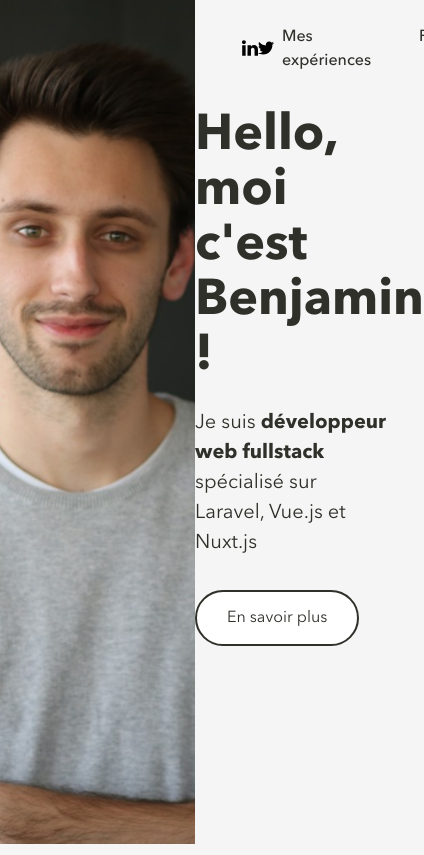
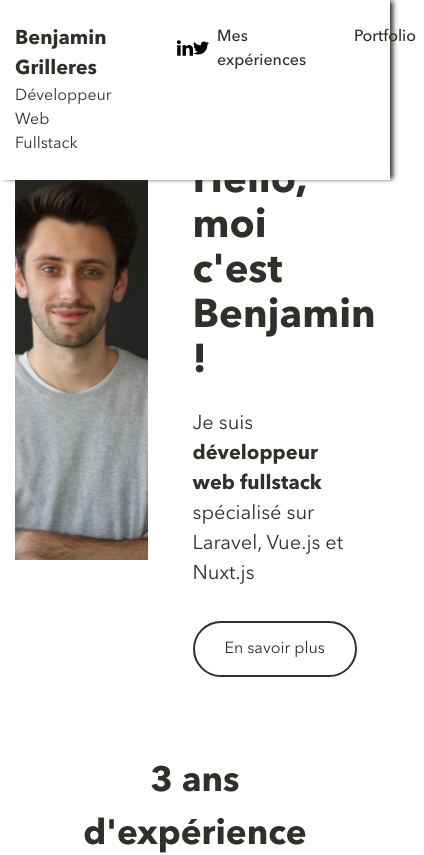
Before and after one commit to benjamin-grilleres/ben-website, a Nuxt app: page / in a window 390 px wide. Shown: the top 855 px of the page, 424 px wide, since content can reach past the window. Built offline with nearby package versions, Linux system fonts and the light colour scheme.

Commit message:
start improve responsive homepage

```diff
--- a/assets/scss/common/common.scss
+++ b/assets/scss/common/common.scss
@@ -21,7 +21,8 @@
 html,body {
   color: $black;
   font-family: 'AvenirNextRegular';
-  background: $grey;
+
+  background: white;
   height: 100%;
 }
 
--- a/assets/scss/pages/homepage.scss
+++ b/assets/scss/pages/homepage.scss
@@ -1,10 +1,20 @@
 .homepage {
 
   .homepage-part-1 {
+
+    @media screen and (max-width: $screen-lg) {
+      margin-top: 160px;
+    }
+
     .title-h1 {
       font-size: 50px;
       line-height: 55px;
       @apply font-avenir-bold;
+
+      @media screen and (max-width: $screen-ipad-paysage) {
+        font-size: 40px;
+        line-height:45px;
+      }
     }
 
     .title-h2 {
@@ -14,6 +24,15 @@
 
     .ben-image {
       background-color: $black;
+      height: 100vh;
+
+      @media screen and (max-width: $screen-xl) {
+        height: 600px;
+      }
+
+      @media screen and (max-width: $screen-lg) {
+        height: 400px
+      }
 
       opacity: 0;
       left: -40px;
@@ -26,6 +45,14 @@
 
       &.hide-image-scroll {
         opacity: 0;
+      }
+    }
+
+    .custom-padding {
+      padding: 0 !important;
+
+      @media screen and (max-width: $screen-lg) {
+        padding: 0 15px !important;
       }
     }
   }
--- a/components/common/includes/GeneralNavbarHomepage.vue
+++ b/components/common/includes/GeneralNavbarHomepage.vue
@@ -1,12 +1,12 @@
 <template>
-  <div class="fixed w-full z-10 py-6 navbar-animated" :class="[displayText ? 'bg-white' : 'bg-grey', classActive ? 'active' : '' ]">
+  <div class="fixed w-full z-40 lg:z-10 py-6 navbar-animated" :class="[displayText ? 'bg-white shadow-navbar' : 'bg-white', classActive ? 'active' : '' ]">
     <div class="flex justify-end ">
-      <div :class="[displayText ? 'col-4 col-xxl-3 opacity-100' : 'col-8 opacity-0']"  class="transition ease-in-out duration-300">
+      <div :class="[displayText ? 'col-4 col-xxl-3 opacity-100' : 'col-xl-8 col-5 opacity-0']"  class="transition ease-in-out duration-300 pr-0">
         <nuxt-link to="/">
-          <span class="font-avenir-bold text-xl">Benjamin Grilleres </span> - <span>Développeur Web Fullstack</span>
+          <span class="font-avenir-bold text-xl">Benjamin Grilleres </span> <span class="hidden xl:inline-block">-</span> <span class="block xl:inline-block">Développeur Web Fullstack</span>
         </nuxt-link>
       </div>
-      <div  :class="[displayText ? 'col-8 col-xxl-9' : 'col-6']" class="custom-col-animation">
+      <div  :class="[displayText ? 'col-8 col-xxl-9' : 'col-xl-6 col-7']" class="custom-col-animation">
         <div class="flex w-full items-center justify-between relative social" :class="{'active' : displayText }">
           <div class="flex ml-4">
             <a href=""><img src="/icons/github.svg" height="16px" width="16px"/></a>
@@ -35,6 +35,7 @@
 </template>
 
 <script>
+
   export default {
     name: "GeneralNavbarHomepage",
 
@@ -55,7 +56,8 @@
           },
         ],
         displayText: false,
-        classActive: false
+        classActive: false,
+
       }
     },
 
@@ -66,13 +68,22 @@
 
       setClassActive() {
         this.classActive = true;
-      }
+      },
+
     },
 
     mounted() {
+
       this.$bus.$on('displayTextUnderImage', this.displayTextUnderImage)
+
       this.$bus.$on('loadingComplete',this.setClassActive)
 
+    },
+
+    destroyed() {
+
+      this.$bus.$off('displayTextUnderImage', this.displayTextUnderImage)
+      this.$bus.$off('loadingComplete',this.setClassActive)
     }
   }
 </script>
@@ -89,6 +100,10 @@
     top: 0;
   }
 
+  .navbar-animated.shadow-navbar {
+    box-shadow: 4px 0px 5px -1px;
+  }
+
   .custom-col-animation {
     transition: all 0.3s ease-in-out;
   }
--- a/pages/index.vue
+++ b/pages/index.vue
@@ -1,12 +1,12 @@
 <template>
-  <section class="homepage" style="height:3000px">
+  <section class="homepage" >
     <div class="flex homepage-part-1">
-      <div class="col-6 z-20 transition ease-in-out duration-300" ref="benImage" style="padding:0" :class="hideImageOnScroll ? 'opacity-0' : 'opacity-100'">
-        <div v-bckg-img="'/img/ben.jpg'" class="bckg-img h-screen ben-image" :class="{'active':runAnimation}">
+      <div class="col-5 col-xl-6 z-20 transition ease-in-out duration-300 custom-padding" ref="benImage"  :class="hideImageOnScroll ? 'opacity-0' : 'opacity-100'">
+        <div v-bckg-img="'/img/ben.jpg'" class="bckg-img ben-image" :class="{'active':runAnimation}">
         </div>
       </div>
-      <div class="col-6 opacityAndRight" style="padding:0;transition-delay:250ms" :class="{'active':runAnimation}">
-        <div class="row justify-center h-full items-center " style="margin-top:-45px">
+      <div class="col-7 col-xl-6 opacityAndRight custom-padding" style="transition-delay:250ms" :class="{'active':runAnimation}">
+        <div class="flex justify-center h-full items-center ">
           <div class="col-12 col-sm-10">
             <div>
               <h1 class="title-h1 mb-6">Hello, moi c'est Benjamin !</h1>
@@ -82,6 +82,7 @@ import ArrowLeft from '@/static/icons/right.svg?inline'
 import Animate from '~/plugins/animations/animate.js'
 import {mapGetters} from 'vuex'
 
+const MEDIA_MAX_IMAGE = 991;
 export default {
   components: {
     ArrowLeft
@@ -90,19 +91,29 @@ export default {
 
   methods: {
     checkWindowScroll() {
-      let $image = this.$refs.benImage;
-      let imageHeight = $image.clientHeight;
+      if ( this.windowWidth <= MEDIA_MAX_IMAGE ) {
+        this.$bus.$emit('displayTextUnderImage',true);
+      } else {
+        let $image = this.$refs.benImage;
+        let imageHeight = $image.clientHeight;
 
-      this.hideImageOnScroll = window.scrollY  > (imageHeight - 200);
-      this.$bus.$emit('displayTextUnderImage',this.hideImageOnScroll);
+        this.hideImageOnScroll = window.scrollY  > (imageHeight - 200);
+
+        this.$bus.$emit('displayTextUnderImage',this.hideImageOnScroll);
+      }
     },
 
     loadingComplete() {
       setTimeout( () => {
         this.runAnimation = true
       }, 400)
+    },
 
-    }
+    checkResizeScreen() {
+      let width = window.innerWidth;
+      this.windowWidth = width;
+      this.checkWindowScroll()
+    },
   },
 
   computed: {
@@ -140,17 +151,14 @@ export default {
             'Veille technologique'
           ]
         }
-      ]
+      ],
+      windowWidth: 0
     }
   },
 
-  created() {
-    this.$bus.$emit('displayTextUnderImage', false)
-  },
 
   mounted() {
     Animate.initClass(this.$el, window)
-    document.documentElement.className="js mes-experiences";var supportsCssVars=function(){var e,t=document.createElement("style");return t.innerHTML="root: { --tmp-var: bold; }",document.head.appendChild(t),e=!!(window.CSS&&window.CSS.supports&&window.CSS.supports("font-weight","var(--tmp-var)")),t.parentNode.removeChild(t),e};supportsCssVars()||alert("Please view this demo in a modern browser that supports CSS Variables.");
     window.addEventListener('scroll',this.checkWindowScroll)
 
     if ( !this.loadingPage ) {
@@ -159,10 +167,15 @@ export default {
       this.$bus.$on('loadingComplete',this.loadingComplete)
     }
 
+    window.addEventListener('resize',this.checkResizeScreen)
+    this.checkResizeScreen();
+    this.checkWindowScroll()
+
   },
 
   destroyed() {
     window.removeEventListener('scroll',this.checkWindowScroll)
+    window.removeEventListener('resize', this.checkResizeScreen);
     this.runAnimation = false;
   }
 }
```
Also changed, not shown: static/img/tech/forge-logo.svg (added), static/img/tech/logos2.png.
